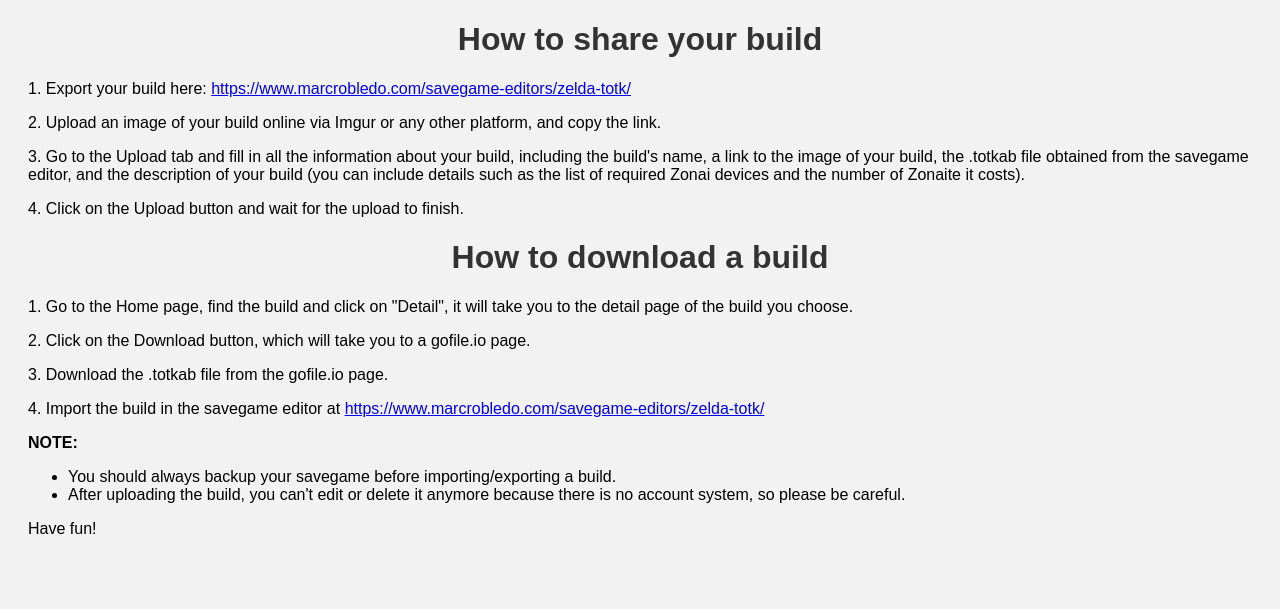
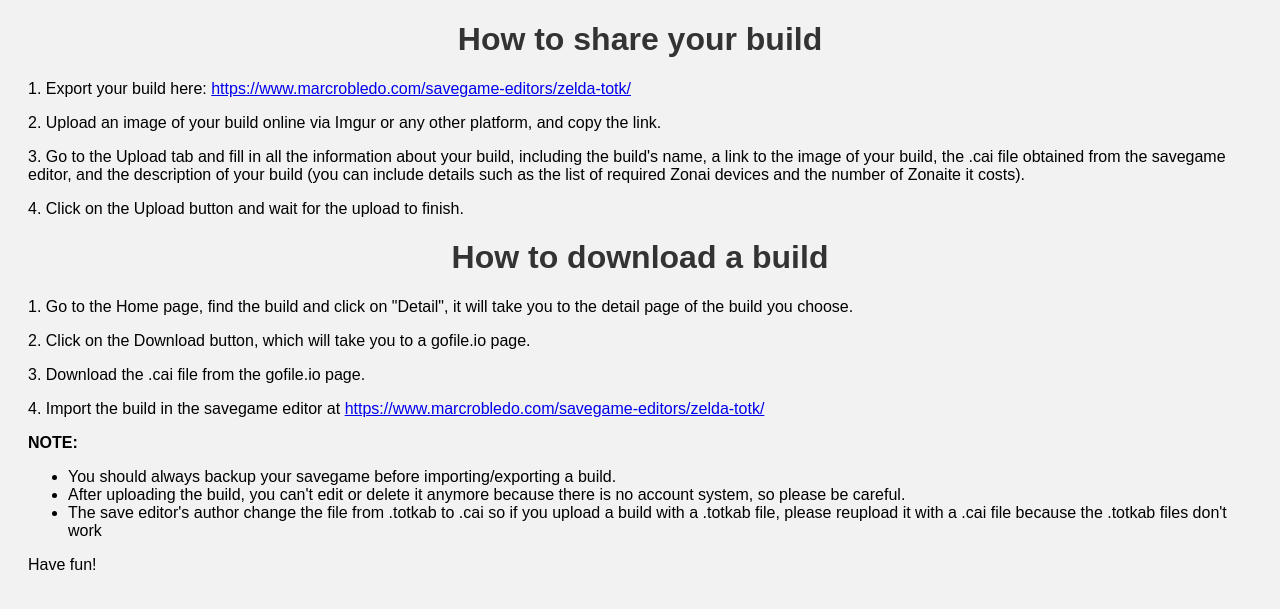
Before and after one commit to plantcraft94/project_autoBuilder, a Flask app: page /guide in a window 1280 px wide. Shown: the part 87-696 px from the top of the page. Run offline with Flask 3, Linux system fonts and the light colour scheme.

Commit message:
upload with glitch.com format

```diff
--- a/app.py
+++ b/app.py
@@ -85,7 +85,7 @@ def upload():
         uDisc = request.form["description"]
         print(uname, uImage, uDisc)
 
-        if totkab_file and totkab_file.filename.endswith(".totkab"):
+        if totkab_file and totkab_file.filename.endswith(".cai"):
             # Save the file locally
             totkab_file.save(totkab_file.filename)
 
@@ -97,7 +97,7 @@ def upload():
             if gofile_url:
                 # File uploaded successfully, redirect to the download page
                 upload_to_db(uname, uImage, gofile_url, uDisc)
-                return f"File uploaded successfully. Download it <a href='{gofile_url}'>here</a>."
+                return f"File uploaded successfully. Return to <a href='https://autobuildshare.glitch.me/'>Home page</a>."
             else:
                 # Error uploading file to GoFile
                 return f"Error uploading file: {gofile_url}"
--- a/templates/detail.html
+++ b/templates/detail.html
@@ -200,7 +200,7 @@
         <h2>{{ dName }}</h2>
         <img src={{dImage}} alt="File Image" class="file-image">
         <div class="file-info">
-            <p>{{dDesc}}</p>
+            <p>{{ dDesc }}</p>
         <div class="button">
             <a href="{{ dDownload }}" class="download-button">Download</a>
         </div>
--- a/templates/faq.html
+++ b/templates/faq.html
@@ -142,7 +142,7 @@
 
     <p>2. Upload an image of your build online via Imgur or any other platform, and copy the link.</p>
 
-    <p>3. Go to the Upload tab and fill in all the information about your build, including the build's name, a link to the image of your build, the .totkab file obtained from the savegame editor, and the description of your build (you can include details such as the list of required Zonai devices and the number of Zonaite it costs).</p>
+    <p>3. Go to the Upload tab and fill in all the information about your build, including the build's name, a link to the image of your build, the .cai file obtained from the savegame editor, and the description of your build (you can include details such as the list of required Zonai devices and the number of Zonaite it costs).</p>
 
     <p>4. Click on the Upload button and wait for the upload to finish.</p>
 
@@ -152,7 +152,7 @@
 
     <p>2. Click on the Download button, which will take you to a gofile.io page.</p>
 
-    <p>3. Download the .totkab file from the gofile.io page.</p>
+    <p>3. Download the .cai file from the gofile.io page.</p>
 
     <p>4. Import the build in the savegame editor at <a href="https://www.marcrobledo.com/savegame-editors/zelda-totk/">https://www.marcrobledo.com/savegame-editors/zelda-totk/</a></p>
 
@@ -161,6 +161,7 @@
     <ul>
         <li>You should always backup your savegame before importing/exporting a build.</li>
         <li>After uploading the build, you can't edit or delete it anymore because there is no account system, so please be careful.</li>
+        <li>The save editor's author change the file from .totkab to .cai so if you upload a build with a .totkab file, please reupload it with a .cai file because the .totkab files don't work </li>
     </ul>
 
     <p>Have fun!</p>
--- a/templates/upload.html
+++ b/templates/upload.html
@@ -146,8 +146,8 @@
         </div>
         <br>
         <div>
-            <label for="totkabFile">Upload .totkab file:</label>
-            <input type="file" name="totkabFile" id="totkabFile" accept=".totkab" required>
+            <label for="totkabFile">Upload your build's file:</label>
+            <input type="file" name="totkabFile" id="totkabFile" accept=".cai" required>
         </div>
         <br>
         <div>
```
Also changed, not shown: README.md, requirements.txt (line endings or trailing spaces), templates/index.html (line endings or trailing spaces), wsgi.py (line endings or trailing spaces), 2 other files.
